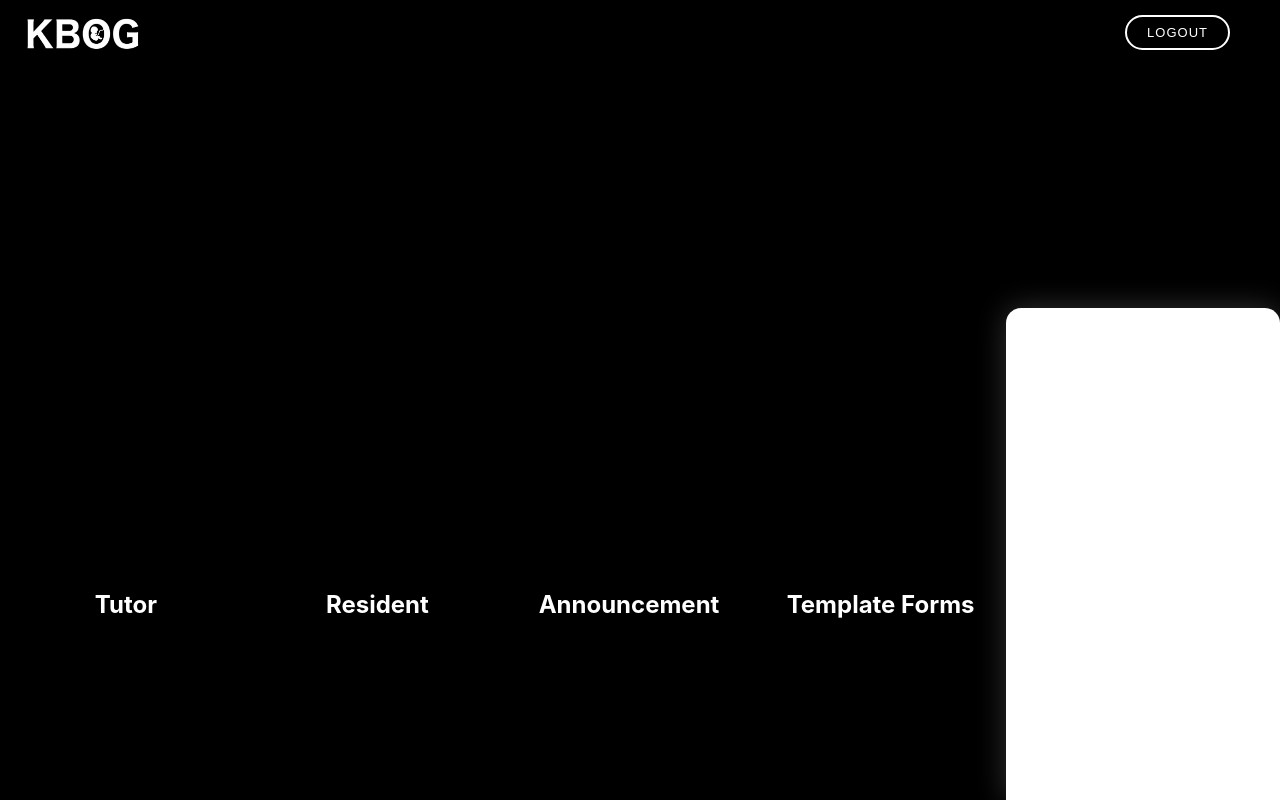
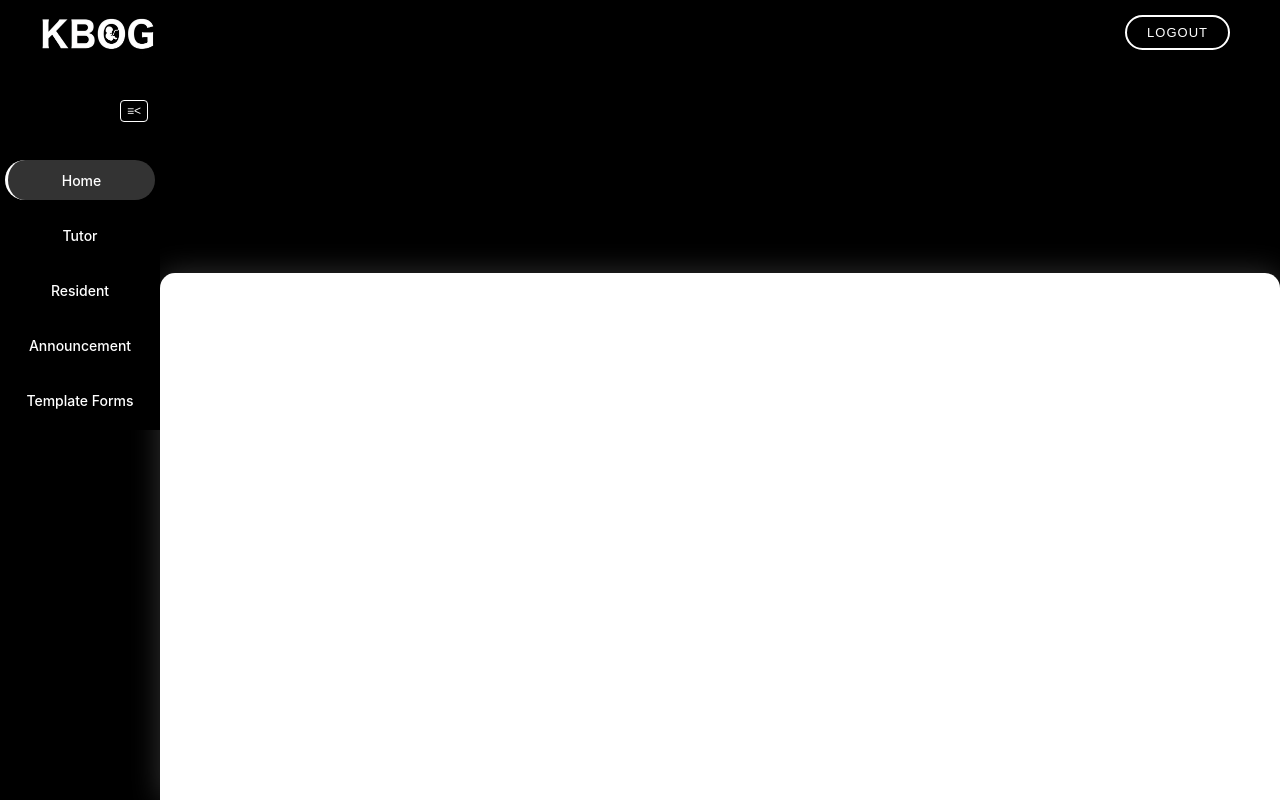
Before and after one commit to KholoudAlajmi/logbook-website-frontend, a React (Create React App) app: page /home in a window 1280 px wide. Built offline with nearby package versions, Linux system fonts and the light colour scheme.

Commit message:
change Home sidebar

```diff
--- a/src/App.css
+++ b/src/App.css
@@ -49,6 +49,7 @@
   justify-content: center;
   width: 100%;
   position: relative;
+  padding-left: 0;
 }
 
 .split-container {
@@ -460,7 +461,7 @@ div.fields-list{
 .main-container {
     background: #ffffff;
     border-radius: 15px 15px 0 0;
-    padding: 30px;
+    padding: 45px;
     margin: 0;
     border: 1px solid rgba(255, 255, 255, 0.2);
     box-shadow: 0 0 30px rgba(255, 255, 255, 0.2);
@@ -469,14 +470,15 @@ div.fields-list{
     position: relative;
     bottom: 0;
     padding-top: 30px;
-    padding-bottom: 10px;
     z-index: 0;
+    margin-left: 160px;
+    width: calc(100% - 160px);
 }
 
 .logo-container {
   position: absolute;
   top: -5px;
-  left: 20px;
+  left: 35px;
   display: flex;
   align-items: center;
   gap: 15px;
@@ -1398,15 +1400,47 @@ div.field-full-width{
     margin-top: 0.5rem;
     padding-left: 1.5rem;
 }
+
+.sidebar {
+  display: flex;
+  flex-direction: column;
+  gap: 15px;
+  padding: 10px 5px;
+  position: fixed;
+  left: 0;
+  top: 150px;
+  width: 150px;
+  background: #000000;
+  z-index: 10;
+}
+
 .card {
   color: white;
+  margin: 0;
+  padding: 5px;
+  height: auto;
+  min-height: 30px;
+  background: #000000;
+  border-radius: 100px;
+  cursor: pointer;
+  transition: all 0.3s ease;
   display: flex;
-  flex-direction: column;
   align-items: center;
-  justify-content: flex-start;
-  width: 100%;
-  margin: 10px 0;
-  padding: 20px;
-  height: auto;
-  min-height: 200px;
+  justify-content: center;
 }
+
+.card h2 {
+  margin: 0;
+  font-size: 14px;
+  font-weight: 500;
+}
+
+.card:hover {
+  background-color: rgba(255, 255, 255, 0.15);
+  border-left: 3px solid white;
+}
+
+.card.active {
+  background-color: rgba(255, 255, 255, 0.2);
+  border-left: 3px solid white;
+}
--- a/src/components/Home.js
+++ b/src/components/Home.js
@@ -1,5 +1,5 @@
 import React, { useState } from "react";
-import { useNavigate } from "react-router-dom";
+import { useNavigate, useLocation } from "react-router-dom";
 import "../App.css";
 import logo from "../assets/logo.png";
 import Tutor from "./Tutor";
@@ -9,9 +9,16 @@ import TemplateForms from "./TemplateForms";
 
 const Home = () => {
   const navigate = useNavigate();
+  const location = useLocation();
+  const [isVisible, setIsVisible] = useState(true);
 
   const handleLogout = () => {
     navigate("/");
+  };
+
+  // Toggle sidebar visibility
+  const toggleSidebar = () => {
+    setIsVisible(!isVisible);
   };
 
   return (
@@ -22,21 +29,29 @@ const Home = () => {
       <button className="logout-button" onClick={handleLogout}>
         Logout
       </button>
-      <div className="card" onClick={() => navigate("/tutor")}>
+
+
+
+      {/* Sidebar with active highlighting */}
+      <div className="sidebar" style={{ left: isVisible ? 0 : "-150px", transition: "left 0.3s ease" }}>
+        <div className={`card ${location.pathname === '/home' ? 'active' : ''}`} onClick={() => navigate("/home")}>
+          <h2>Home</h2>
+        </div>
+        <div className={`card ${location.pathname === '/tutor' ? 'active' : ''}`} onClick={() => navigate("/tutor")}>
           <h2>Tutor</h2>
         </div>
-          <div className="card" onClick={() => navigate("/resident")}>
+        <div className={`card ${location.pathname === '/resident' ? 'active' : ''}`} onClick={() => navigate("/resident")}>
           <h2>Resident</h2>
         </div>
-          <div className="card" onClick={() => navigate("/announcement")}>
+        <div className={`card ${location.pathname === '/announcement' ? 'active' : ''}`} onClick={() => navigate("/announcement")}>
           <h2>Announcement</h2>
         </div>
-          <div className="card" onClick={() => navigate("/form")}>
+        <div className={`card ${location.pathname === '/form' ? 'active' : ''}`} onClick={() => navigate("/form")}>
           <h2>Template Forms</h2>
         </div>
+      </div>
 
-
-      <div className="main-container">
+      <div className="main-container" style={{ marginLeft: isVisible ? "160px" : "10px", width: isVisible ? "calc(100% - 160px)" : "calc(100% - 10px)", transition: "all 0.3s ease" }}>
         <div
           className="container"
           style={{
@@ -46,6 +61,27 @@ const Home = () => {
             gap: "20px",
           }}
         >
+           {/* Toggle button for the sidebar */}
+      <button
+        className="sidebar-toggle"
+        onClick={toggleSidebar}
+        style={{
+          position: "fixed",
+          top: "100px",
+          left: isVisible ? "120px" : "20px",
+          background: "transparent",
+          color: isVisible ? "white" : "black",
+          border: isVisible ? "white solid 1px" : "black solid 1px",
+          padding: "3px 6px",
+          borderRadius: "4px",
+          fontSize: "12px",
+          cursor: "pointer",
+          zIndex: 1500,
+          transition: "left 0.3s ease"
+        }}
+      >
+        {isVisible ? "≡<" : "≡"}
+      </button>
         </div>
       </div>
     </div>
```
Lines whose indentation alone changed are shown as unchanged.
